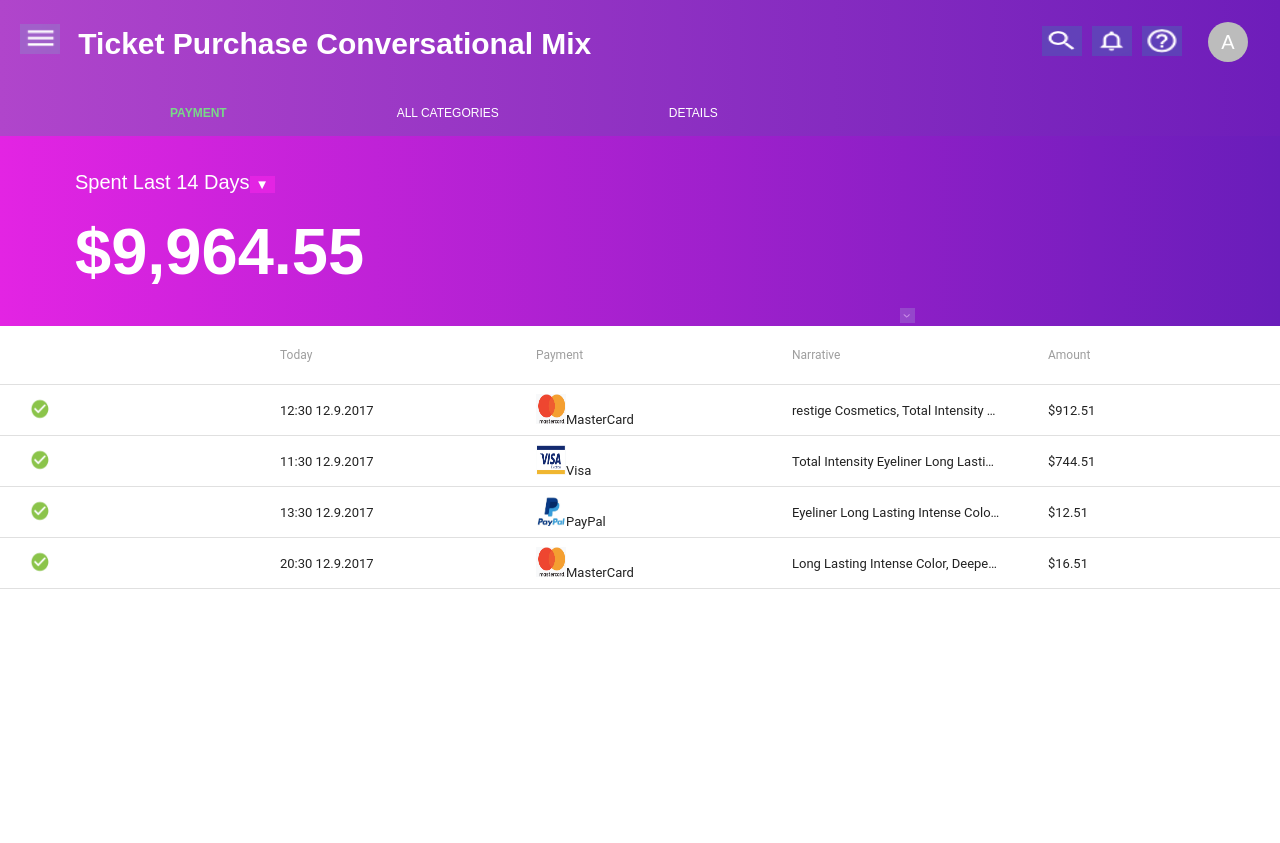
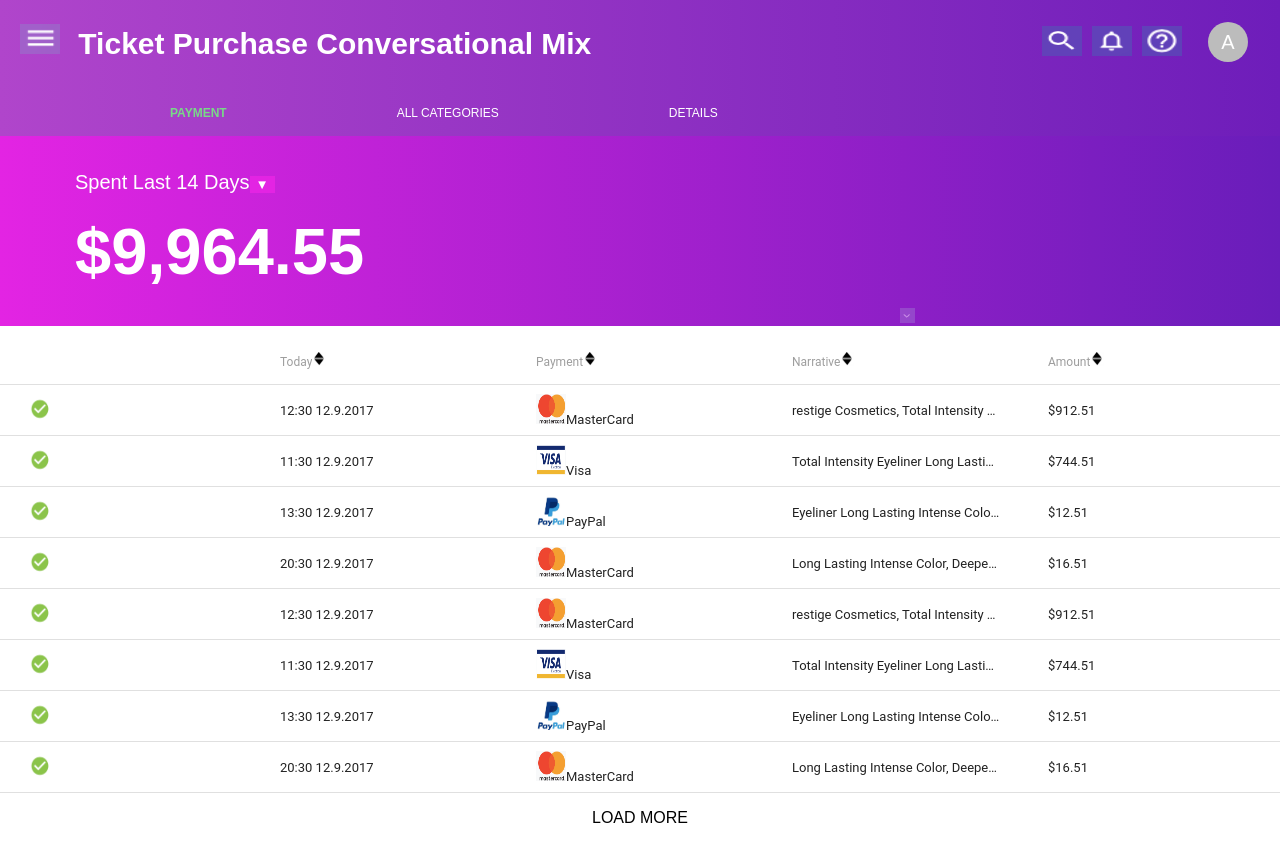
Before and after one commit to aaayumi/Dashboard, a React (Create React App) app: page / in a window 1280 px wide. Before the commit the page ends 800 px from the top, so only its background shows below. Built offline with nearby package versions, Linux system fonts and the light colour scheme.

Commit message:
add load more function

```diff
--- a/src/index.css
+++ b/src/index.css
@@ -257,6 +257,16 @@ font-size: 50px;
      border: 1px solid rgb(238, 238, 238);
 }
 
+.arrowUpDown {
+    margin-top: 10px;
+    height: 15px;
+    width: 15px;
+}
+
+.openTable {
+    text-align: center;
+}
+
 /**** Categories ****/
 
 #chart {
--- a/src/payment.js
+++ b/src/payment.js
@@ -13,6 +13,7 @@ import Master from './img/Master.png';
 import Visa from './img/Visa.png';
 import Paypal from './img/Paypal.png';
 import Dotmenu from './img/dotmenu.png';
+import arrowUpDown from './img/arrowUpDown.png';
 import Popover from 'material-ui/Popover';
 import Menu from 'material-ui/Menu';
 import MenuItem from 'material-ui/MenuItem';
@@ -35,10 +36,21 @@ let rows = [
   {date: "20:30 12.9.2017", payment: "MasterCard", narrative: "Long Lasting Intense Color, Deepest Black, 1.2 g (.04 oz)", amount: "$16.51", uniqueId: 3 }
 ];
 
+let rows2 = [
+ {date: "12:30 12.9.2017", payment: "MasterCard", narrative: "restige Cosmetics, Total Intensity Eyeliner Long Lasting Intense Color, Deepest Black, 1.2 g (.04 oz)", amount: "$912.51", uniqueId: 0 },
+  {date: "11:30 12.9.2017", payment: "Visa", narrative: "Total Intensity Eyeliner Long Lasting Intense Color, Deepest Black, 1.2 g (.04 oz)", amount: "$744.51", uniqueId: 1 },
+  {date: "13:30 12.9.2017", payment: "PayPal", narrative: "Eyeliner Long Lasting Intense Color, Deepest Black, 1.2 g (.04 oz)", amount: "$12.51", uniqueId: 2 },
+  {date: "20:30 12.9.2017", payment: "MasterCard", narrative: "Long Lasting Intense Color, Deepest Black, 1.2 g (.04 oz)", amount: "$16.51", uniqueId: 3 },
+  {date: "12:30 12.9.2017", payment: "MasterCard", narrative: "restige Cosmetics, Total Intensity Eyeliner Long Lasting Intense Color, Deepest Black, 1.2 g (.04 oz)", amount: "$912.51", uniqueId: 0 },
+  {date: "11:30 12.9.2017", payment: "Visa", narrative: "Total Intensity Eyeliner Long Lasting Intense Color, Deepest Black, 1.2 g (.04 oz)", amount: "$744.51", uniqueId: 1 },
+  {date: "13:30 12.9.2017", payment: "PayPal", narrative: "Eyeliner Long Lasting Intense Color, Deepest Black, 1.2 g (.04 oz)", amount: "$12.51", uniqueId: 2 },
+  {date: "20:30 12.9.2017", payment: "MasterCard", narrative: "Long Lasting Intense Color, Deepest Black, 1.2 g (.04 oz)", amount: "$16.51", uniqueId: 3 }
+];
+
 // our table hader information, key is the name of the
 // property to sort by when the header is clicked
 let headers = [
-   {name: "", key: "checkbox"},
+  {name: "", key: "checkbox"},
   {name: "Today", key: "date"},
   {name: "Payment", key: "payment"},
   {name: "Narrative", key: "narrative"},
@@ -50,7 +62,17 @@ class SortableTable extends React.Component {
 
   constructor(props){
     super(props);
-    this.state = {rows, sortBy: 'firstName'};
+    this.state = {rows,
+                  sortBy: 'firstName',
+                  tableOpen : false
+                };
+  }
+
+   handleClick = (event) => {
+    event.preventDefault();
+    this.setState({
+      tableOpen : !this.state.tableOpen
+    })
   }
 
   renderHeaders(){
@@ -90,6 +112,7 @@ class SortableTable extends React.Component {
 
   render() {
     return (
+      <div>
         <MuiThemeProvider>
         <Table>
           <TableHeader {...headerProps}>
@@ -97,9 +120,12 @@ class SortableTable extends React.Component {
           </TableHeader>
           <TableBody>
             {this.renderRows()}
+            {!this.state.tableOpen ? this.renderRows() : "" }
           </TableBody>
         </Table>
       </MuiThemeProvider>
+      <p className="openTable" onClick={this.handleClick} >LOAD MORE</p>
+      </div>
     );
   }
 }
@@ -117,7 +143,7 @@ function SortableHeader(props){
 
   return (
     <TableHeaderColumn>
-      <div style={style} onClick={() => props.onClicked()}>{props.name}</div>
+      <div style={style} onClick={() => props.onClicked()}>{props.name}{props.name==""? "" :<img src={arrowUpDown} alt="arrowUpDown" className="arrowUpDown"/>}</div>
     </TableHeaderColumn>
   );
 }
```
Also changed, not shown: src/img/arrowUpDown.png (added).
